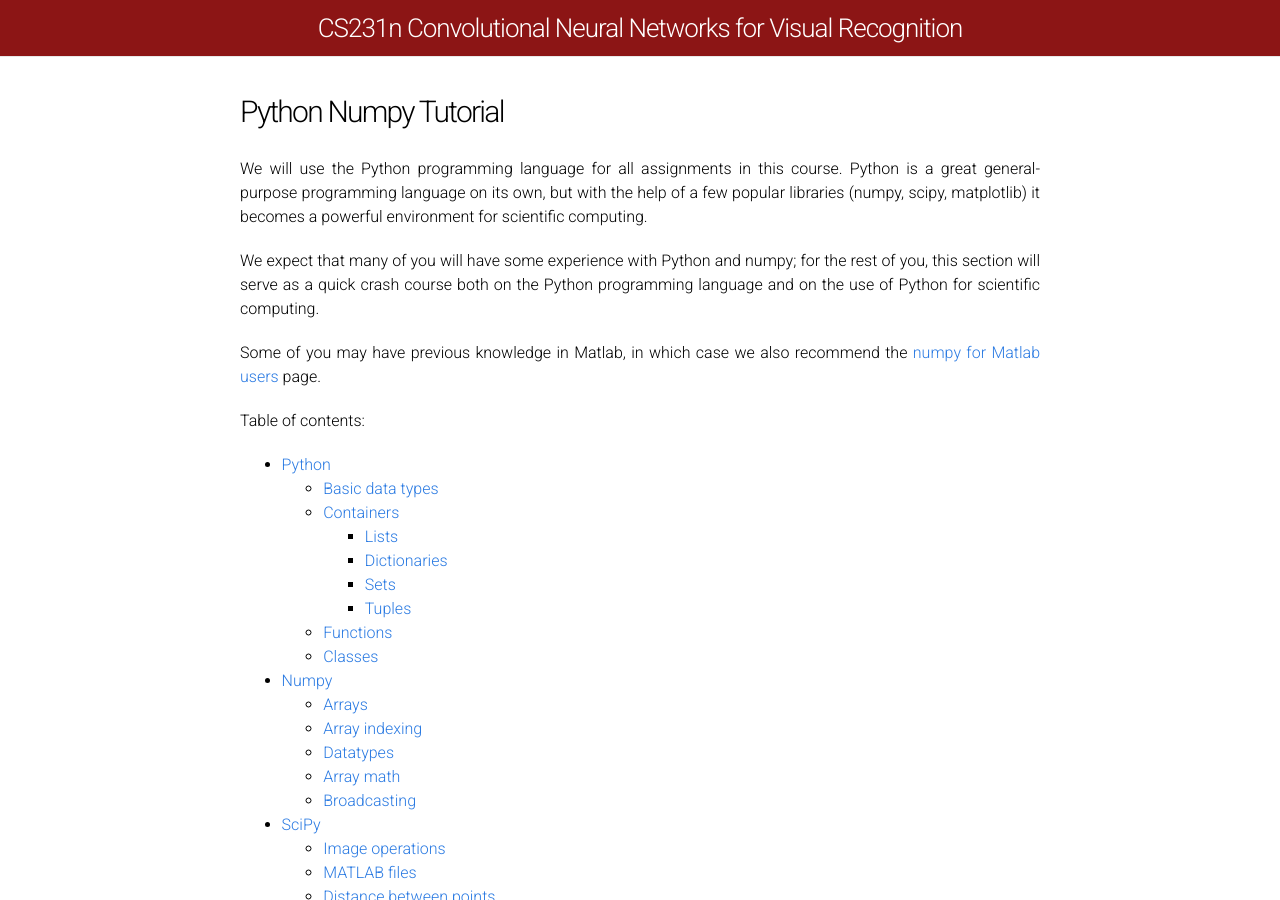
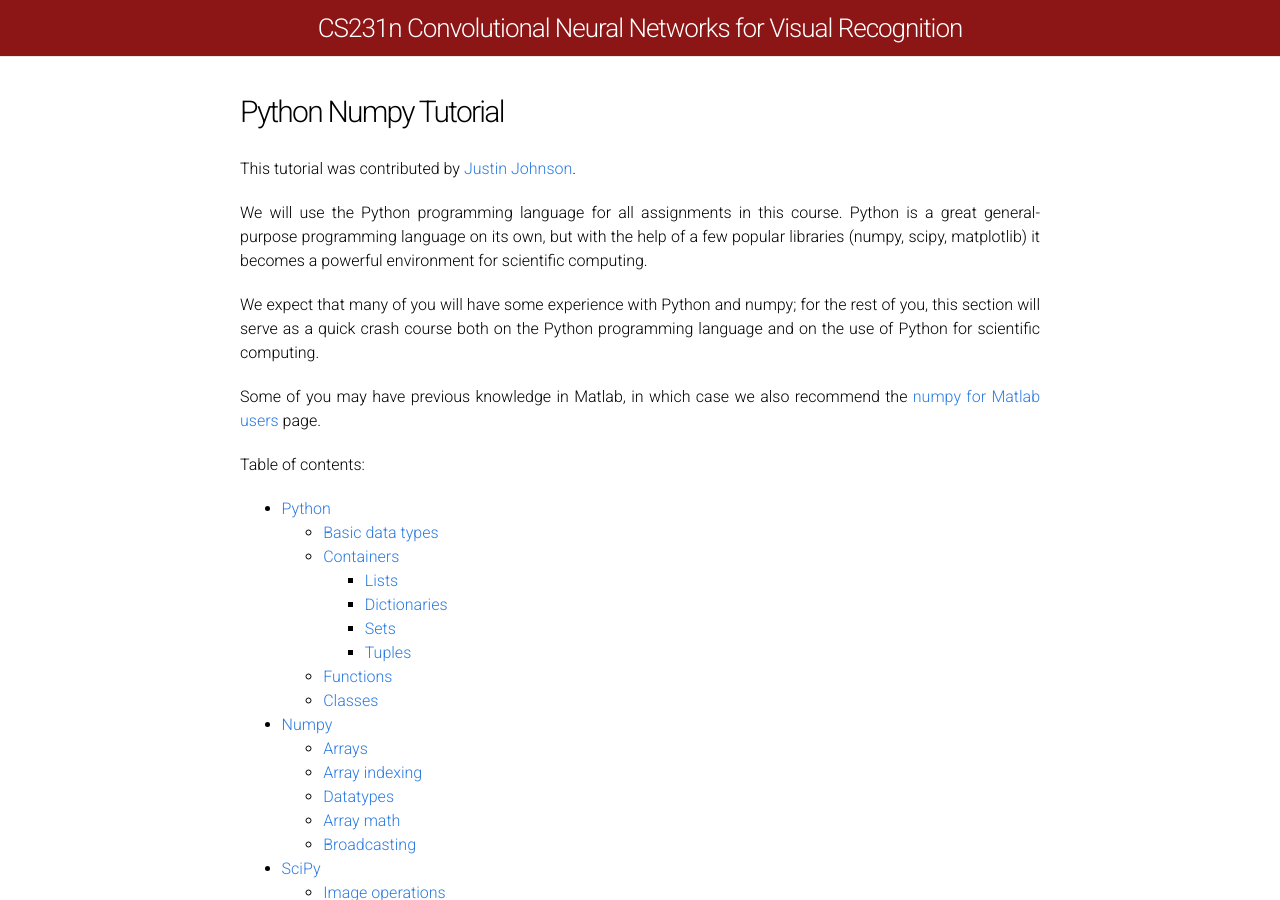
Before and after one commit to cs231n/cs231n.github.io, a Jekyll site: the page built from python-numpy-tutorial.md, in a window 1280 px wide and 900 px high. Built offline with Jekyll 4.4.1, drawn with Linux system fonts in a browser that asks for light colours; Markdown is read by kramdown in place of the engine named in the settings.

Commit message:
adding deserved authorship

```diff
--- a/python-numpy-tutorial.md
+++ b/python-numpy-tutorial.md
@@ -20,6 +20,8 @@ Python:
 
 Numpy
 -->
+
+This tutorial was contributed by [Justin Johnson](http://cs.stanford.edu/people/jcjohns/).
 
 We will use the Python programming language for all assignments in this course.
 Python is a great general-purpose programming language on its own, but with the
```
